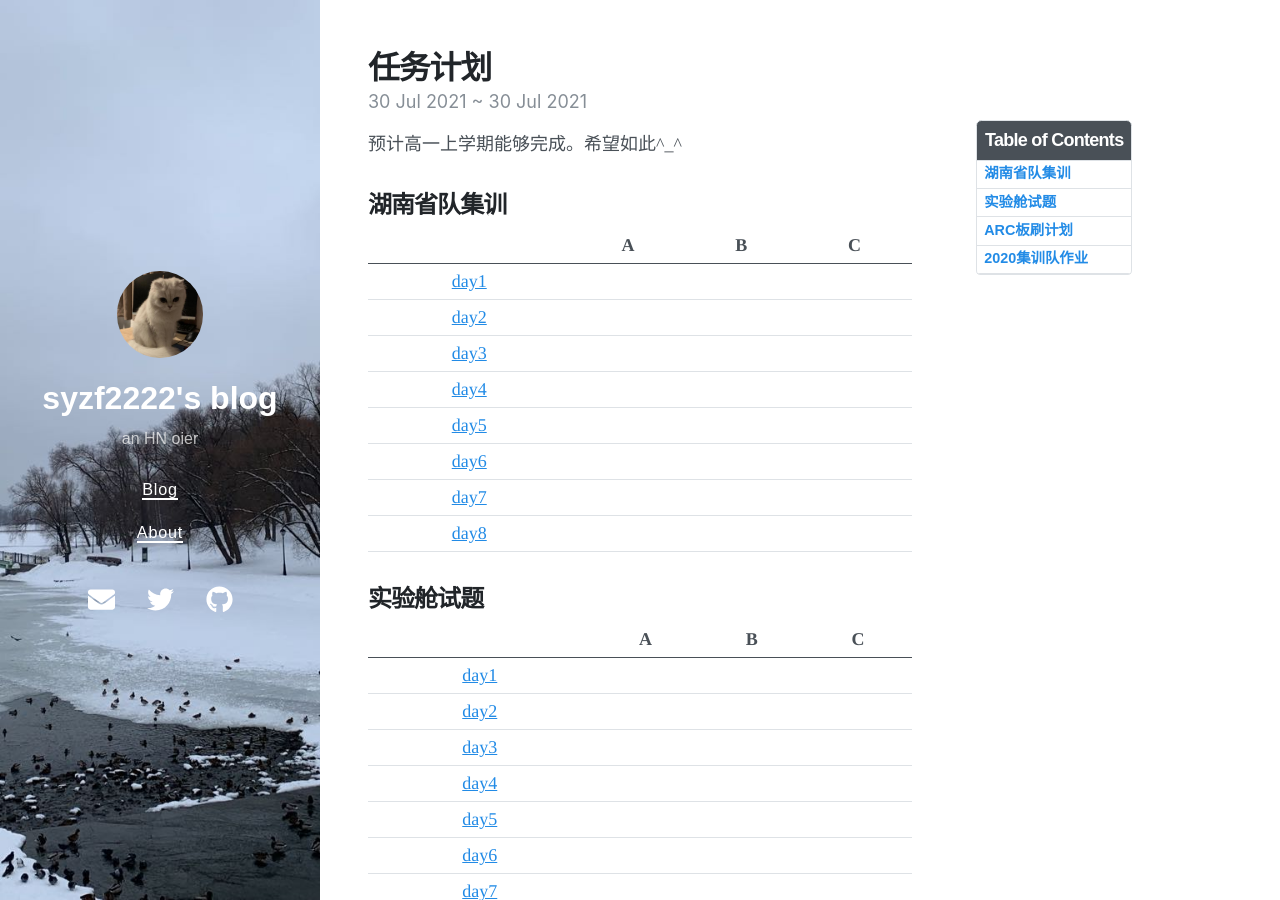
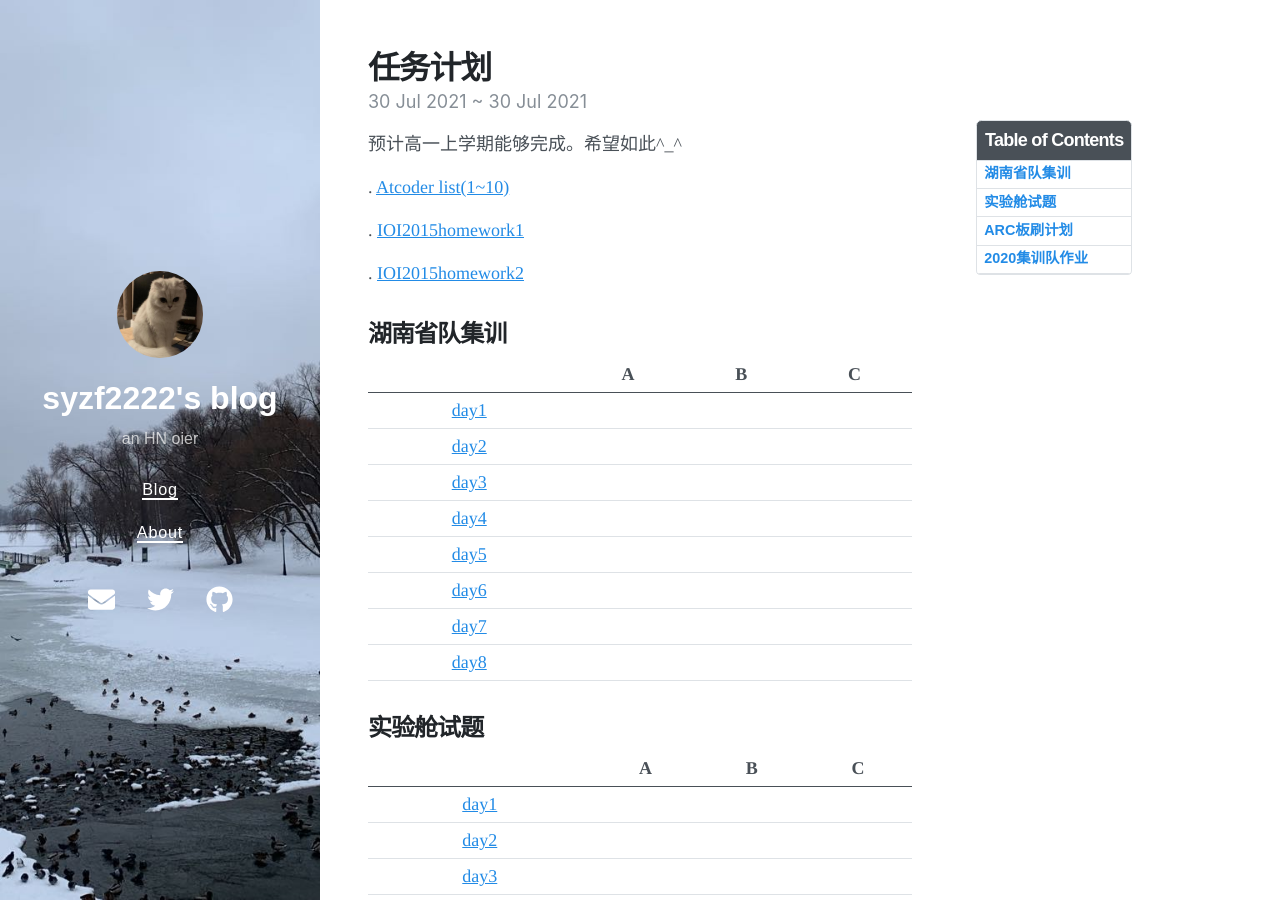
Before and after one commit to syzf2222/syzf2222.github.io, a Jekyll site: the page built from _posts/2021-07-30-任务计划.md, in a window 1280 px wide and 900 px high. Built offline with Jekyll 4.4.1, drawn with Linux system fonts in a browser that asks for light colours; nearby versions of some CDN libraries.

Commit message:
Update 2021-07-30-任务计划.md

```diff
--- a/_posts/2021-07-30-任务计划.md
+++ b/_posts/2021-07-30-任务计划.md
@@ -9,9 +9,11 @@ toc: true
 
 预计高一上学期能够完成。希望如此^_^
 
+. [Atcoder list(1~10)](https://www.luogu.com.cn/training/39851)
 
+. [IOI2015homework1](https://www.luogu.com.cn/training/50765)
 
-
+. [IOI2015homework2](https://www.luogu.com.cn/training/50771)
 
 
 ## 湖南省队集训
```
